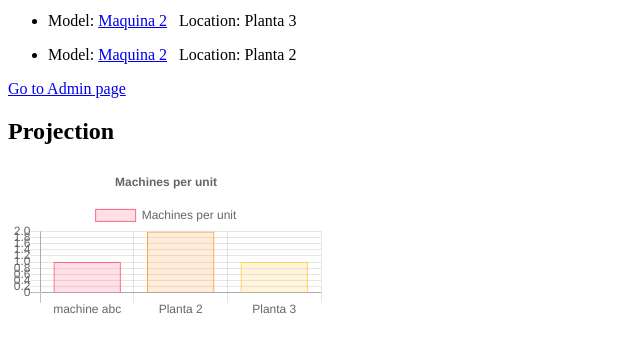
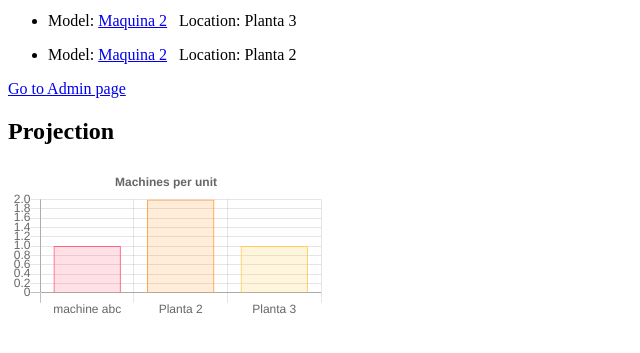
Before and after one commit to JayRod12/covidRes, a Django app: page / in a window 1280 px wide. Shown: the part 272-625 px from the top of the page, without its empty margins (0-640 px from the left). Run offline with Django 3.2, Linux system fonts and the light colour scheme; data comes from the database, SQL or seed files in the repository.

Commit message:
TitleUpdate

```diff
--- a/resourceManager/templates/resourceManager/index.html
+++ b/resourceManager/templates/resourceManager/index.html
@@ -65,7 +65,8 @@
         title:{
             display:true,
             text:'Machines per unit'
-        }
+        },
+        legend: { display: false },
       }
     };
 
```
